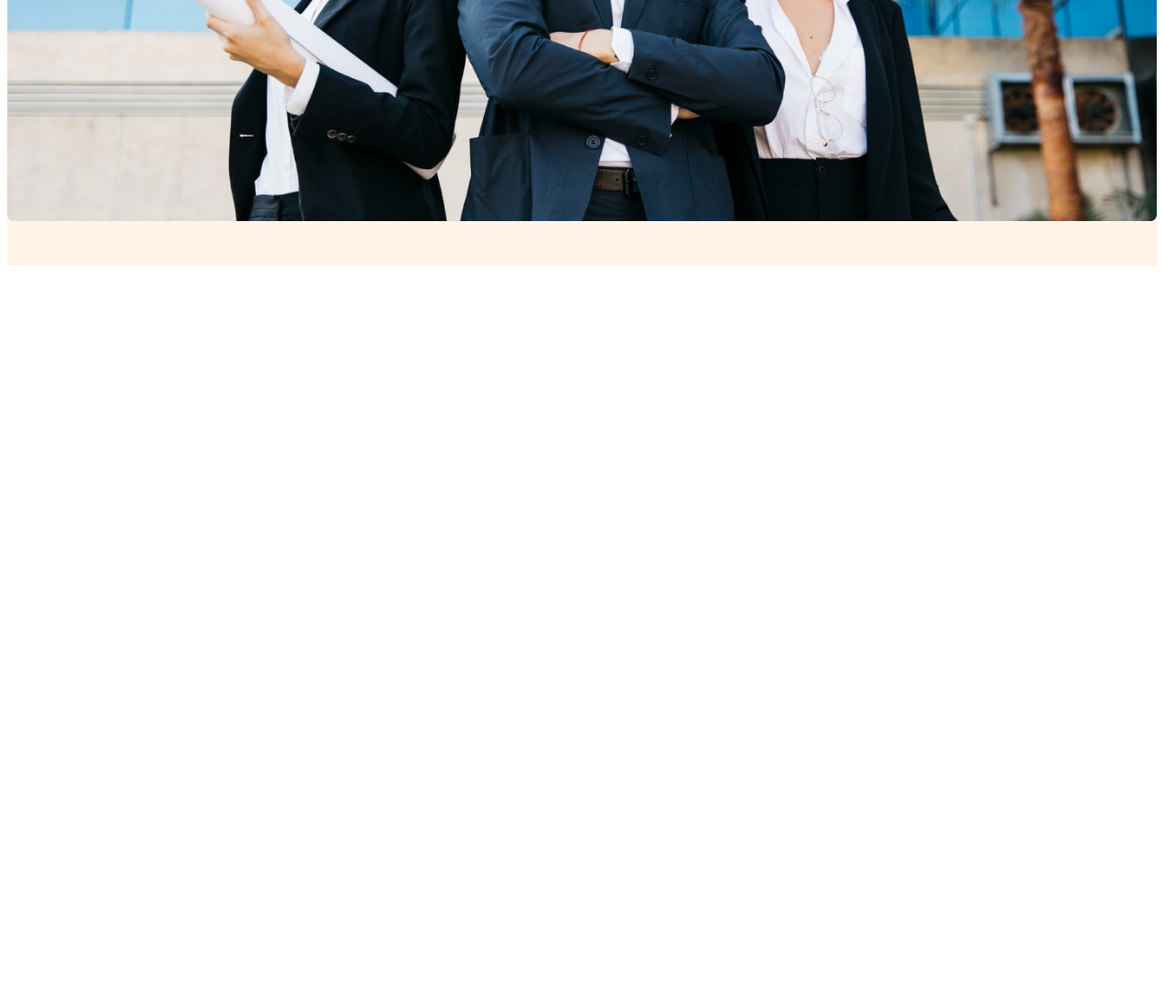
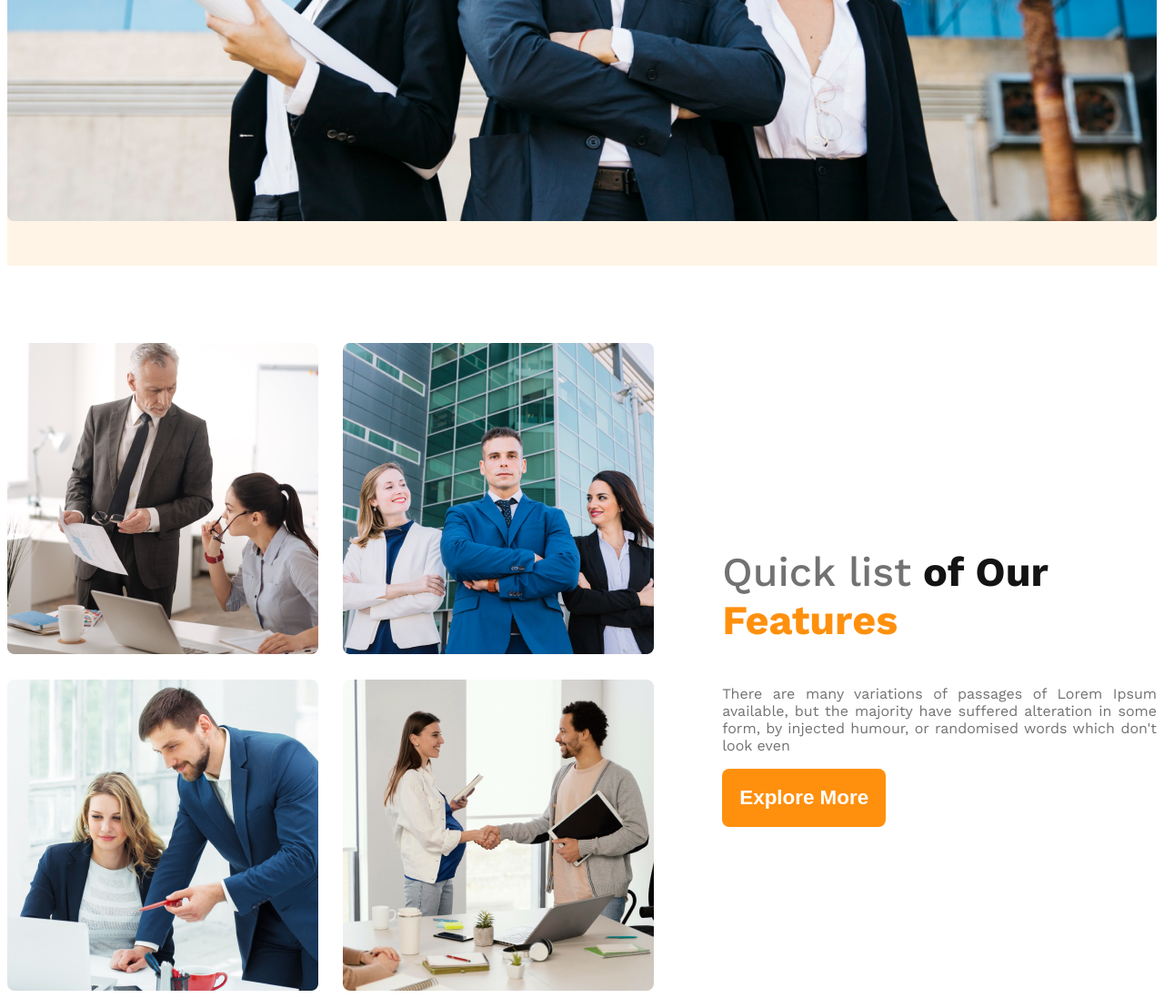
Before and after one commit to ahnaf264/g3-website, a plain HTML site: page index.html in a window 1280 px wide. Shown: the part 980-2077 px from the top of the page at 91% size. Before the commit the page ends 1280 px from the top, so only its background shows below. Drawn offline with nearby package versions, Linux system fonts and the light colour scheme.

Commit message:
responsive for mobile done

```diff
--- a/index.html
+++ b/index.html
@@ -5,6 +5,7 @@
     <meta name="viewport" content="width=device-width, initial-scale=1.0">
     <title>G3 Website</title>
     <link rel="stylesheet" href="styles/g3.css">
+
 </head>
 <body class="work-sans-font">
     <header class="bg-light">
@@ -36,6 +37,20 @@
 
     <main>
 
+        <section class="feature display-flex">
+            <div class="feature-image">
+                <img src="images/team1.png" alt=""><img src="images/team2.png" alt=""><img src="images/team3.png" alt=""><img src="images/team4.png" alt="">
+            </div>
+            <div class="feature-content">
+                <h3 class="feature-title"> <span class="ql-color">Quick list</span> <span class="oo-color">of Our</span> <br> <span class="f-color">Features</span>  </h3>
+                <p class="feature-description">There are many variations of passages of Lorem Ipsum available, but the majority have suffered alteration in some form, by injected humour, or randomised words which don't look even</p>
+                <button class="feature-button">Explore More</button>
+            </div>
+
+        </section>
+
+
+
 
     </main>
 
--- a/styles/g3.css
+++ b/styles/g3.css
@@ -10,6 +10,11 @@
 }
 
 /* fonts */
+
+main{
+    max-width: 1440px;
+    margin: 0 auto;
+}
 
 /* nav bar */
 
@@ -79,7 +84,19 @@ nav > ul > li > a{
     margin: 25px 0px;
 
 }
+.feature-button{
+     background-color: #FF900E;
+    color: white;
+    font-size: 1.4rem;
+    font-weight: 600;
+    width: 180px;
+    height: 64px;
+    border: none;
+    border-radius: 8px;
 
+
+
+}
 /* buttons */
 
 
@@ -115,6 +132,69 @@ nav > ul > li > a{
 
 /* banner part header */
 
+
+/* feature part */
+
+.feature{
+
+
+    margin-top: 85px;
+
+    gap: 75px;
+    align-items: center;
+
+}
+.feature-content{
+
+}
+.feature-image{
+    display: grid;
+    grid-template-columns: repeat(2,1fr);
+    gap: 1.7rem;
+    border-radius: 8px;
+}
+.feature-title{
+    font-size: 2.81rem;
+}
+.feature-description{
+    font-size: 1rem;
+    color: #727272;
+    text-align: justify;
+}
+
+
+
+.ql-color{
+    font-weight: 500;
+    color: #727272 ;
+}
+.oo-color{
+    color: #131313;
+    font-weight: bold;
+
+}
+.f-color{
+    font-weight: bold;
+    color: #FF900E;
+}
+
+
+
+/* feature part */
+
+
+
+
+
+
+
+
+
+
+
+
+
+
 /* responsive */
 
 @media screen and (max-width:576px) {
@@ -127,6 +207,13 @@ nav > ul > li > a{
         flex-direction: column;
     }
 
+    .feature-image{
+        grid-template-columns: repeat(1,1fr);
+    }
+    .feature{
+        flex-direction: column;
+    }
+
 
 
 }
```
